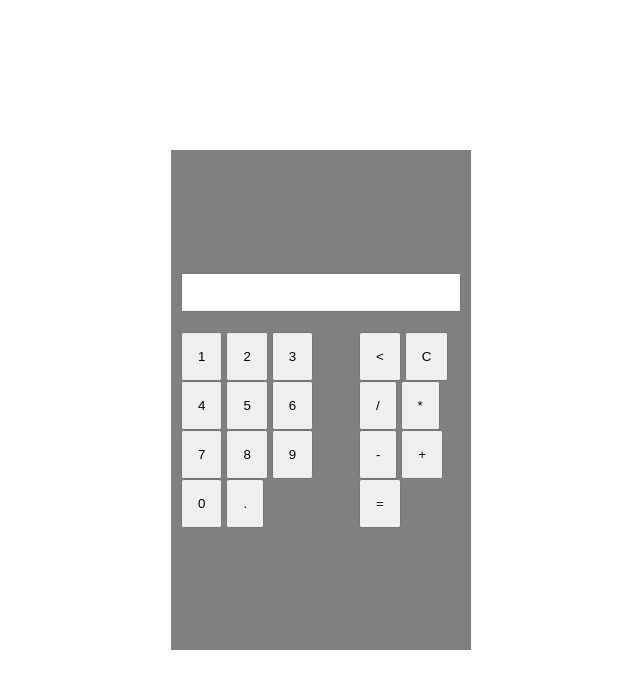
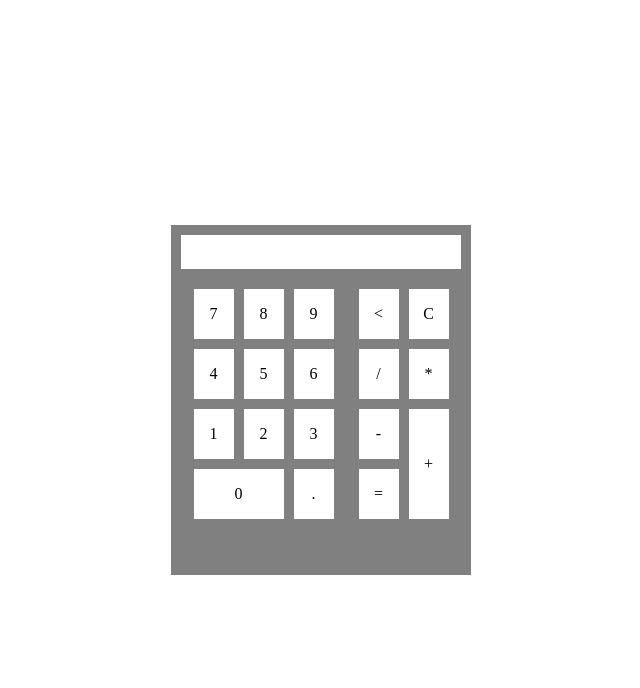
Before and after one commit to CauaHm/Calculadora, a plain HTML site: page index.html in a window 1280 px wide. Shown: the whole page, without its empty margins (319-959 px from the left). Drawn offline with Linux system fonts and the light colour scheme.

Commit message:
css e html finalizados

```diff
--- a/index.html
+++ b/index.html
@@ -9,33 +9,34 @@
 <body>
     <div class="pai">
         <div class="calculadora">
-            <div class="result"><input type="number"></div>
+            <div class="result"></div>
             <div class="buttons">
                 <div class="button-nums">
-                    <button class="btn">1</button>
-                    <button class="btn">2</button>
-                    <button class="btn">3</button>
-                    <button class="btn">4</button>
-                    <button class="btn">5</button>
-                    <button class="btn">6</button>
-                    <button class="btn">7</button>
-                    <button class="btn">8</button>
-                    <button class="btn">9</button>
-                    <button class="btn">0</button>
-                    <button class="btn">.</button>
+                    <div class="btn bnt1">1</div>
+                    <div class="btn bnt2">2</div>
+                    <div class="btn bnt3">3</div>
+                    <div class="btn bnt4">4</div>
+                    <div class="btn bnt5">5</div>
+                    <div class="btn bnt6">6</div>
+                    <div class="btn bnt7">7</div>
+                    <div class="btn bnt8">8</div>
+                    <div class="btn bnt9">9</div>
+                    <div class="btn bnt0">0</div>
+                    <div class="btn bntp">.</div>
                 </div>
                 <div class="button-op">
-                    <button class="btn"><</button>
-                    <button class="btn">C</button>
-                    <button class="btn">/</button>
-                    <button class="btn">*</button>
-                    <button class="btn">-</button>
-                    <button class="btn">+</button>
-                    <button class="btn">=</button>
+                    <div class="btn bntseta"><</div>
+                    <div class="btn bntC">C</div>
+                    <div class="btn bntbarra">/</div>
+                    <div class="btn bntmult">*</div>
+                    <div class="btn bntmenos">-</div>
+                    <div class="btn bntmais">+</div>
+                    <div class="btn bntigual">=</div>
 
                 </div>
             </div>
         </div>
     </div>
+    <script src="script.js"></script>
 </body>
 </html>
--- a/styles.css
+++ b/styles.css
@@ -7,15 +7,6 @@
 body {
     width: 100%;
     height: 100%;
-}
-
-.btn {
-    padding: 15px;
-}
-
-input {
-    width: 100%;
-    padding: 10px;
 }
 
 .pai {
@@ -28,7 +19,7 @@ input {
 
 .calculadora {
     width: 300px;
-    height: 500px;
+    height: 350px;
     background-color: gray;
     display: flex;
     justify-content: center;
@@ -40,22 +31,72 @@ input {
 
 .result {
     width: 100%;
+    height: 40px;
+    background-color: white;
 }
 
 .buttons {
     display: flex;
-    gap: 15px;
-    width: auto;
-    height: auto;
+    width: 100%;
+    height: 100%;
+    justify-content: center;
+    gap: 25px;
 }
 
-.buttons-nums {
-    height: auto;
+.button-nums {
     display: grid;
+    gap: 10px;
+    grid-template-areas:
+    'sete oito nove'
+    'quatro cinco seis'
+    'um dois tres'
+    'zeroo zeroo ponto';
+    grid-auto-columns: 40px;
+    grid-auto-rows: 50px;
 }
 
-.buttons-op {
-    display: flex;
-    flex-wrap: wrap;
+.button-op {
+    display: grid;
+    gap: 10px;
+    grid-template-areas:
+    'seta C '
+    'barra mult'
+    'menos mais'
+    'igual mais'
+    ;
+    grid-auto-columns: 40px;
+    grid-auto-rows: 50px;
 
 }
+
+.btn {
+    background-color: white;
+    cursor: pointer;
+    display: flex;
+    justify-content: center;
+    align-items: center;
+}
+
+.btn:hover {
+    background-color: rgb(170, 165, 165);
+    transition: 0.2s;
+}
+
+.bnt1 {grid-area: um;}
+.bnt2 {grid-area: dois;}
+.bnt3 {grid-area: tres;}
+.bnt4 {grid-area: quatro;}
+.bnt5 {grid-area: cinco;}
+.bnt6 {grid-area: seis;}
+.bnt7 {grid-area: sete;}
+.bnt8 {grid-area: oito;}
+.bnt9 {grid-area: nove;}
+.bnt0 {grid-area: zeroo;}
+.bntp {grid-area: ponto;}
+.bntseta {grid-area: seta;}
+.bntC {grid-area: C;}
+.bntbarra {grid-area: barra;}
+.bntmult {grid-area: mult;}
+.bntmenos {grid-area: menos;}
+.bntmais {grid-area: mais;}
+.bntigual {grid-area: igual;}
```
Also changed, not shown: script.js (added).
